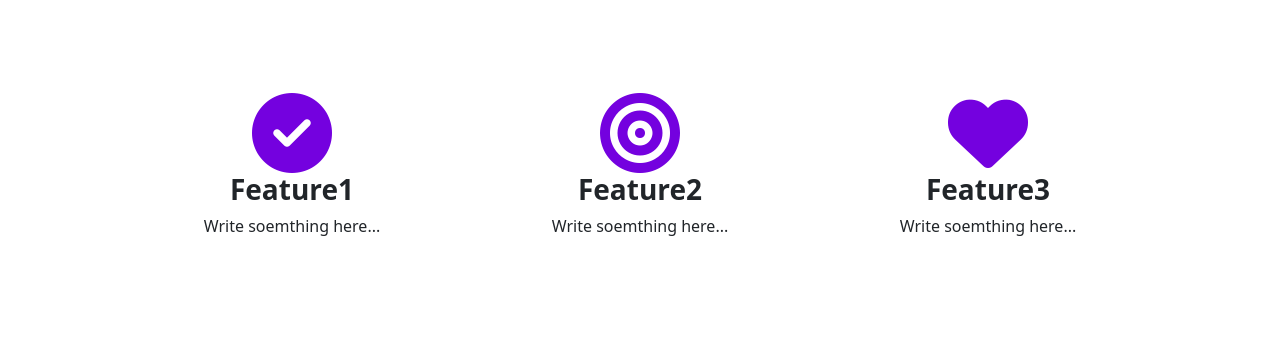
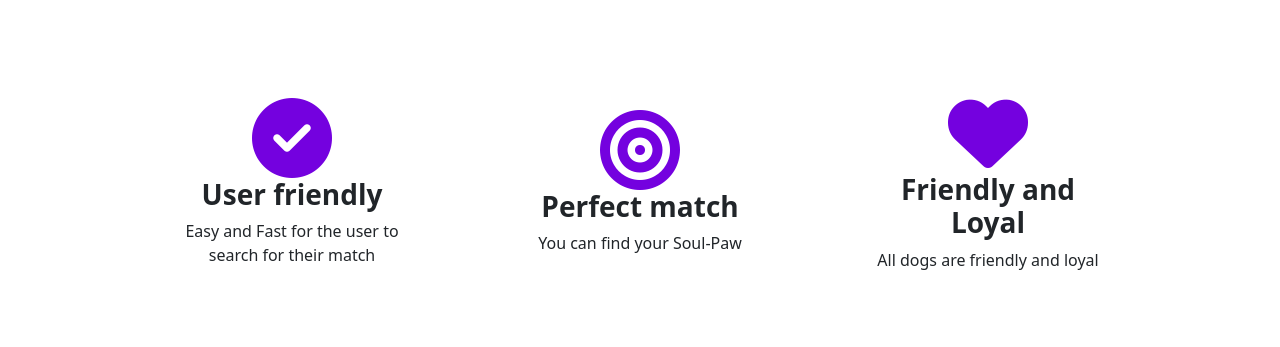
Before and after one commit to joeri2k/datemydog, a plain HTML site: page index.html in a window 1280 px wide. Shown: the part 448-795 px from the top of the page. Drawn offline with nearby package versions, Linux system fonts and the light colour scheme.

Commit message:
change quote

```diff
--- a/index.html
+++ b/index.html
@@ -71,18 +71,18 @@
       <div class="row justify-content-center align-items-center p-5">
         <div class="col-md-4 text-center p-5">
           <span class="purple-icon"><i class="fas fa-check-circle fa-5x"></i></span>
-          <h3 class="fw-bolder">Feature1</h3>
-          <p>Write soemthing here...</p>
+          <h3 class="fw-bolder">User friendly</h3>
+          <p>Easy and Fast for the user to search for their match</p>
         </div>
         <div class="col-md-4 text-center p-5">
           <span class="purple-icon"><i <i class="fas fa-bullseye fa-5x"></i></i></span>
-          <h3 class="fw-bolder">Feature2</h3>
-          <p>Write soemthing here...</p>
+          <h3 class="fw-bolder">Perfect match</h3>
+          <p>You can find your Soul-Paw</p>
         </div>
         <div class="col-md-4 text-center p-5">
           <span class="purple-icon"><i <i <i class="fas fa-heart fa-5x"></i></i></i></span>
-          <h3 class="fw-bolder">Feature3</h3>
-          <p>Write soemthing here...</p>
+          <h3 class="fw-bolder">Friendly and Loyal</h3>
+          <p>All dogs are friendly and loyal</p>
         </div>
       </div>
     </div>
@@ -108,9 +108,9 @@
 
           </div>
           <div class="carousel-item">
-            <h4 class="text-center p-3 fw-bold">Quote 2: "Woof."</h4>
+            <h4 class="text-center p-3 fw-bold">Juan: "For a Cat, I'm really a Dog person."</h4>
 
-            <img class="circular_ " height="50px" width="75px" src="images/dog-img.jpg" />
+            <img class="circular_ " height="50px" width="75px" src="images/juan.jpeg" />
             <em class="ps-1">Beirut, Lebanon</em>
 
           </div>
```
Also changed, not shown: images/juan.jpeg (added).
